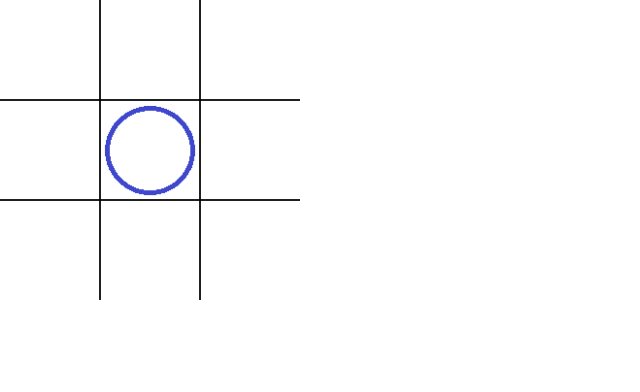
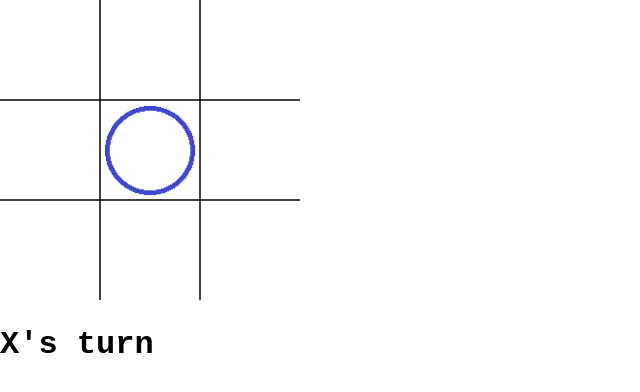
Before and after one commit to Kiroto/TTT, a plain HTML site: page index.html in a window 1280 px wide. Both pictures are taken after a click on the element 150 px from the left and 150 px from the top of the page. Shown: the whole page, without its empty margins (0-640 px from the left). Drawn offline with Linux system fonts and the light colour scheme.

Commit message:
Game is playable Added game States Added game Messages Added game win condition checking Refactored accordingly

```diff
--- a/index.html
+++ b/index.html
@@ -6,17 +6,33 @@
     <meta http-equiv="X-UA-Compatible" content="ie=edge">
     <title>Tic-Tac-Toe</title>
 </head>
-<body style="margin:0">
+<body style="margin:0;font-family: 'Courier New', Courier, monospace">
     <img src="./img/O.png" style="display: none" id="O">
     <img src="./img/X.png" style="display: none" id="X">
     <canvas id="gameArea" height="300px" width="300px"></canvas>
+    <br>
+    <h1 id="message">O's Turn</h1>
     <script>
         let gameArea = document.getElementById("gameArea");
         let ctx = gameArea.getContext("2d");
+        ctx.fillStyle = "#fff";
+        ctx.strokeStyle = "#000";
         let oTurn = true;
+        let messageElement = document.getElementById("message");
+
+        const XWIN = 0;
+        const OWIN = 1;
+        const TIED = 2;
+        const XTURN = 3;
+        const OTURN = 4;
+
+        let gameState = OTURN;
+
         const oGraph = document.getElementById("O");
         const xGraph = document.getElementById("X");
         const render = () => {
+            ctx.fillRect(0,0,300,300);
+
             ctx.moveTo(0, 100);
             ctx.lineTo(300, 100);
             ctx.moveTo(0, 200);
@@ -37,19 +53,103 @@
                     }
                 }
             }
+            let message = "";
+            switch(gameState){
+                case XWIN:
+                    message = "X is the winner";
+                    break;
+                case OWIN:
+                    message = "O is the winner";
+                    break;
+                case TIED:
+                    message = "Game is a tie!";
+                    break;
+                case XTURN:
+                    message = "X's turn";
+                    break;
+                case OTURN:
+                    message = "O's turn";
+                    break;
+            }
+            messageElement.innerText = message;
         }
-        let gameTable = [['','',''],['','',''],['','','']]
-        render()
+
+        function calcGameState(){
+            let winner = undefined;
+
+            if(gameTable[0][0] == gameTable[0][1] && gameTable[0][0] == gameTable[0][2]){
+                if(gameTable[0][0]!=''){
+                    winner = gameTable[0][0];
+                }
+            }
+            if(gameTable[1][0] == gameTable[1][1] && gameTable[1][0] == gameTable[1][2]){
+                if(gameTable[1][0]!=''){
+                    winner = gameTable[1][0];
+                }
+            }
+            if(gameTable[2][0] == gameTable[2][1] && gameTable[2][0] == gameTable[2][2]){
+                if(gameTable[2][0]!=''){
+                    winner = gameTable[2][0];
+                }
+            }
+
+            if(gameTable[0][0] == gameTable[1][0] && gameTable[0][0] == gameTable[2][0]){
+                if(gameTable[0][0]!=''){
+                    winner = gameTable[0][0];
+                }
+            }
+            if(gameTable[0][1] == gameTable[1][1] && gameTable[0][1] == gameTable[2][1]){
+                if(gameTable[0][1]!=''){
+                    winner = gameTable[0][1];
+                }
+            }
+            if(gameTable[0][2] == gameTable[1][2] && gameTable[0][2] == gameTable[2][2]){
+                if(gameTable[0][2]!=''){
+                    winner = gameTable[0][2];
+                }
+            }
+
+            if(gameTable[0][0] == gameTable[1][1] && gameTable[0][0] == gameTable[2][2]){
+                if(gameTable[1][1]!=''){
+                    winner = gameTable[1][1];
+                }
+            }
+            if(gameTable[0][2] == gameTable[1][1] && gameTable[0][2] == gameTable[2][0]){
+                if(gameTable[1][1]!=''){
+                    winner = gameTable[1][1];
+                }
+            }
+
+            if((winner)){
+                return (winner=='X')?XWIN:OWIN;
+            }
+
+            if(gameTable[0].indexOf('')<0 &&
+               gameTable[1].indexOf('')<0 &&
+               gameTable[2].indexOf('')<0){
+                return TIED;
+            }
+            return (gameState==OTURN?XTURN:OTURN);
+        }
+
+        let gameTable = [['','',''],
+                         ['','',''],
+                         ['','','']]
+        render();
         gameArea.onclick = (evt) => {
+            if(gameState != OTURN && gameState != XTURN){
+                return;
+            }
             const pos = [Math.floor(evt.x/100), Math.floor(evt.y/100)];
             if (gameTable[pos[1]][pos[0]] === '' ) {
                 let toWrite;
-                if (oTurn) toWrite = 'O'
-                else toWrite = 'X'
-                gameTable[pos[1]][pos[0]] = toWrite
-                oTurn = !oTurn
-            } else {
-                alert('This spot is already taken')
+                if (gameState == OTURN){
+                    toWrite = 'O';
+                } else {
+                    toWrite = 'X';
+                }
+                gameTable[pos[1]][pos[0]] = toWrite;
+                gameState = calcGameState();
             }
             render()
         }
```
